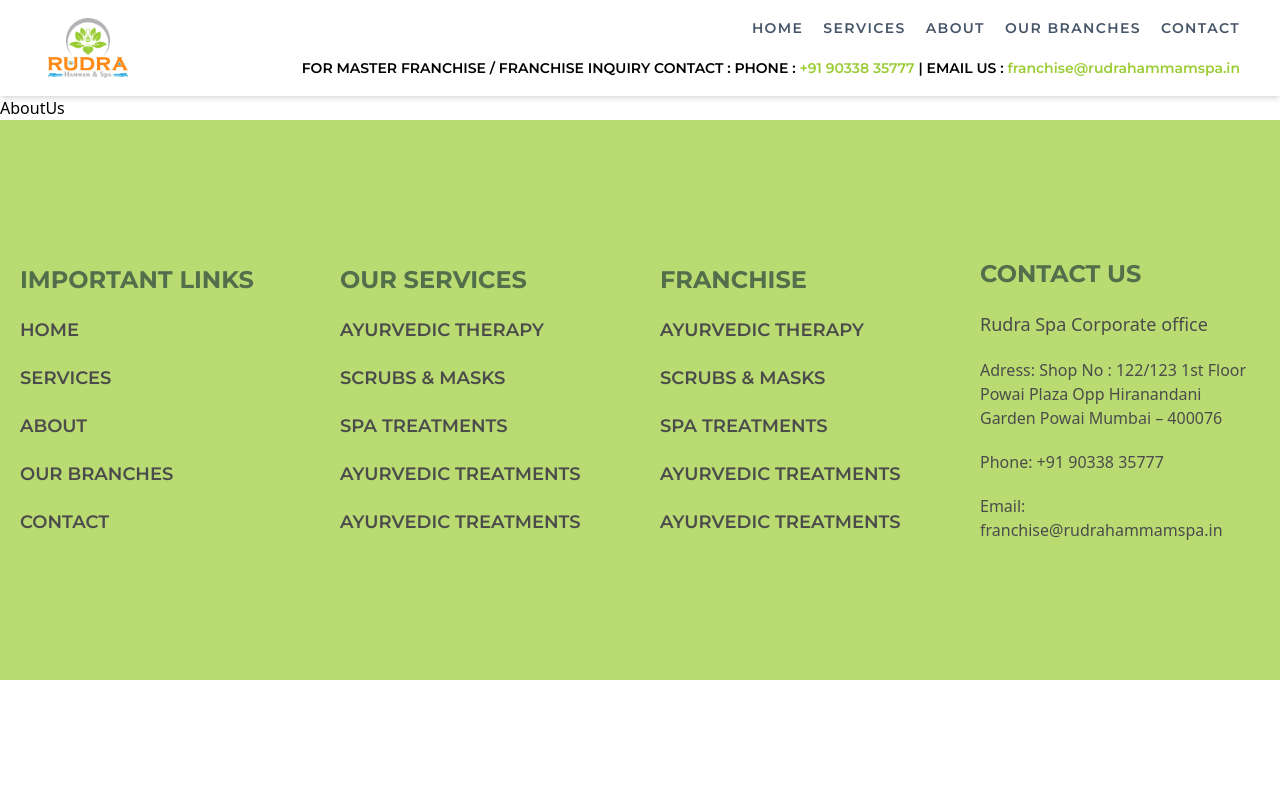
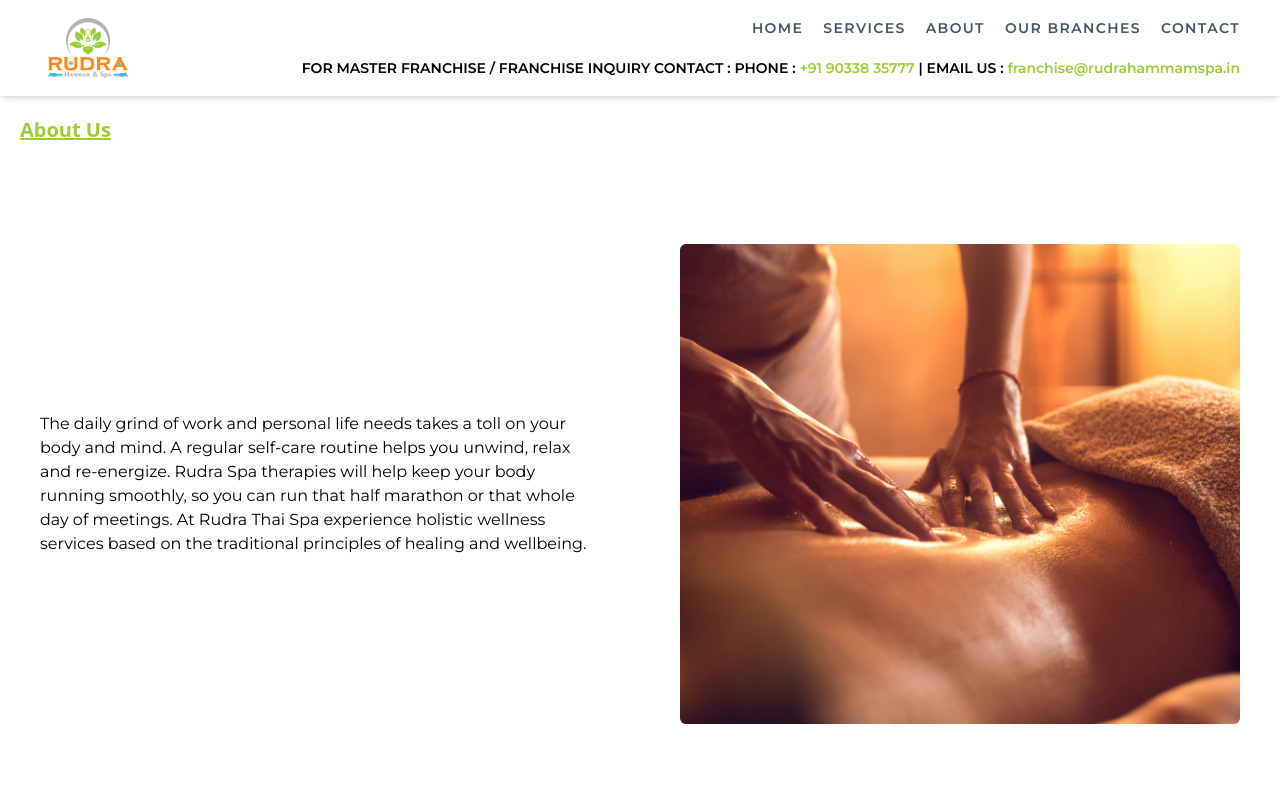
Before and after one commit to enryu-maker/rudraspa, a React (Create React App) app: page /#/about in a window 1280 px wide. Shown: the top 800 px of the page. Built offline with nearby package versions, Linux system fonts and the light colour scheme; the HTML template or start-up script is replaced by a standard one; a web font is replaced by a local one.

Commit message:
about page completed

```diff
--- a/src/pages/AboutUs.jsx
+++ b/src/pages/AboutUs.jsx
@@ -1,7 +1,42 @@
-import React from 'react';
+import AboutImg from '../assets/about.png';
 
 const AboutUs = () => {
-  return <div>AboutUs</div>;
+  return (
+    <>
+      <h1 className='flex justify-start items-start p-5 font-semibold text-primary-bg-color underline text-xl'>
+        About Us
+      </h1>
+      <div className='grid grid-cols-2 min-h-[80vh] font-Poppins'>
+        <div
+          className='flex
+          justify-center
+          items-center
+          px-10'>
+          <h1 className='flex justify-center items-center  text-md  '>
+            The daily grind of work and personal life needs takes a toll on your
+            body and mind. A regular self-care routine helps you unwind, relax
+            and re-energize. Rudra Spa therapies will help keep your body
+            running smoothly, so you can run that half marathon or that whole
+            day of meetings. At Rudra Thai Spa experience holistic wellness
+            services based on the traditional principles of healing and
+            wellbeing.
+          </h1>
+        </div>
+
+        <div
+          className='flex
+          justify-center
+          items-center
+          px-10'>
+          <img
+            src={AboutImg}
+            alt=''
+            className='w-full h-3/4 object-cover rounded-md'
+          />
+        </div>
+      </div>
+    </>
+  );
 };
 
 export default AboutUs;
```
Also changed, not shown: src/assets/about.png (added).
